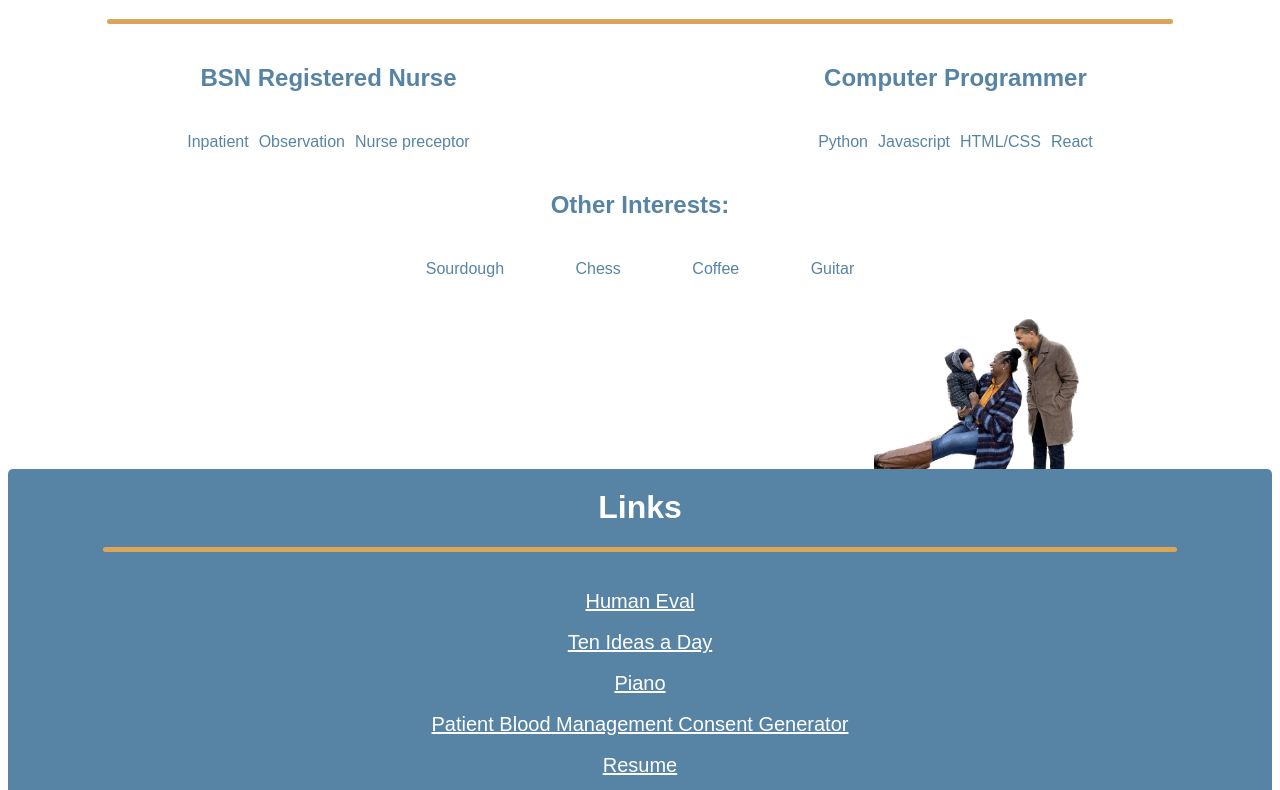
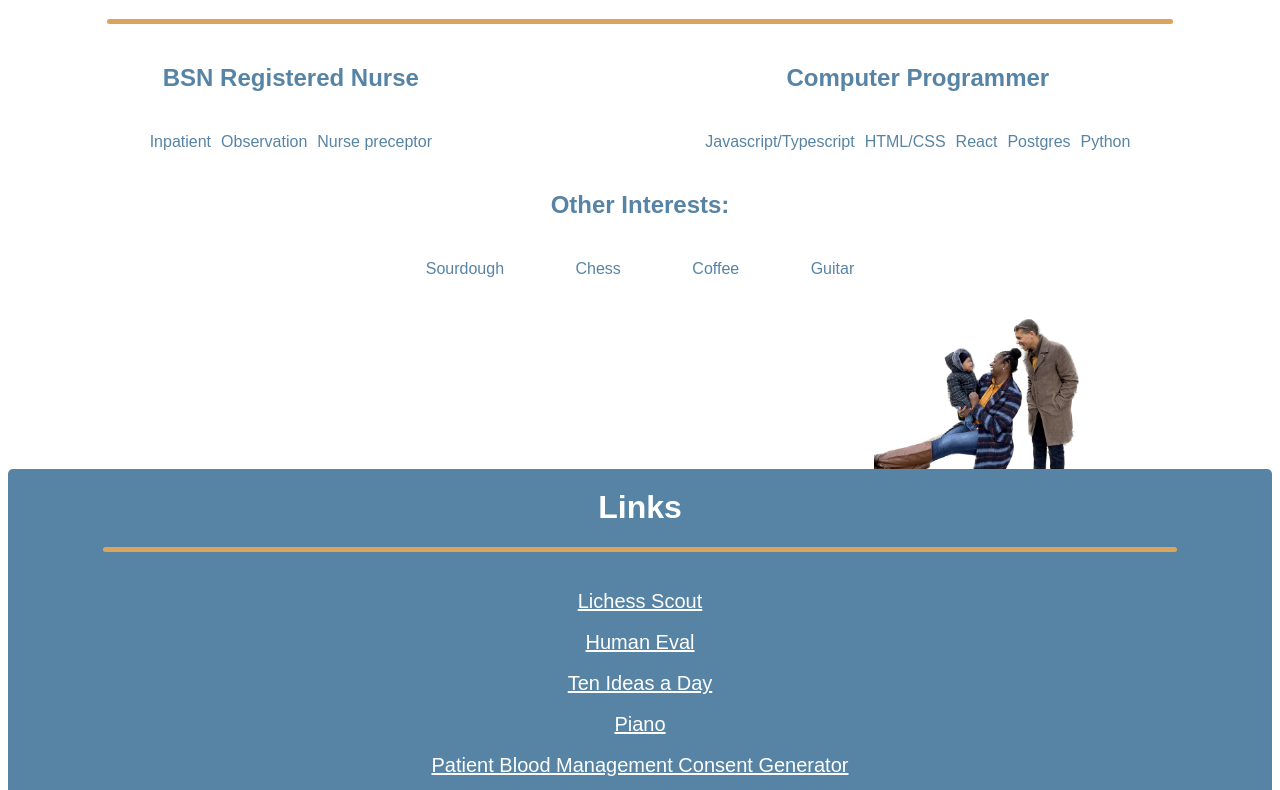
Before and after one commit to waynebeam/prof-website, a plain HTML site: page index.html in a window 1280 px wide. Shown: the part 510-1300 px from the top of the page. Drawn offline with Linux system fonts and the light colour scheme.

Commit message:
added lichess scout. Split links section

```diff
--- a/contact-frame.html
+++ b/contact-frame.html
@@ -1,20 +1,22 @@
 <!DOCTYPE html>
 <html lang="en">
+
 <head>
     <meta charset="UTF-8">
     <meta http-equiv="X-UA-Compatible" content="IE=edge">
     <meta name="viewport" content="width=device-width, initial-scale=1.0">
     <link rel="stylesheet" href="style.css">
 </head>
+
 <body>
     <div class="contact-frame">
 
         <table class="contact-frame">
             <tr>
                 <td><img class="frame-img" src="header-image.png" alt="Author and son"></td>
-                <td>I'm ready for your next project!</td>
+                <td>Open for work in software engineering</td>
                 <td><a href="mailto:wayne@waynebeam.net?subject=Contact%20from%20waynebeam.net">
-                    Contact Me</a></td>
+                        Contact Me</a></td>
             </tr>
         </table>
 
@@ -22,4 +24,5 @@
     </div>
 
 </body>
+
 </html>
--- a/index.html
+++ b/index.html
@@ -1,5 +1,6 @@
 <!DOCTYPE html>
 <html lang="en">
+
 <head>
     <meta charset="UTF-8">
     <meta http-equiv="X-UA-Compatible" content="IE=edge">
@@ -7,14 +8,15 @@
     <title>Wayne Beam</title>
     <link rel="stylesheet" href="style.css">
 </head>
+
 <body>
     <!--Header Orange section-->
     <div class="header-section">
-        <a class="header-email tooltip-bottom"
-        tooltip="Please get in touch! Happy to chat" href="mailto:wayne@waynebeam.net?subject=Contact%20from%20waynebeam.net">wayne@waynebeam.net</a>
+        <a class="header-email tooltip-bottom" tooltip="Please get in touch! Happy to chat"
+            href="mailto:wayne@waynebeam.net?subject=Contact%20from%20waynebeam.net">wayne@waynebeam.net</a>
         <img class="header-image" src="header-image.png" alt="Header image of author and son">
         <h1 class="header-name tooltip-bottom" tooltip='"Jr." technically. Love you, Dad'>Wayne Beam</h1>
-        <div class="blue-separator separator" ></div>
+        <div class="blue-separator separator"></div>
         <h2 class="header-subtitle">Registered Nurse | Programmer</h2>
     </div>
 
@@ -45,10 +47,11 @@
             <div class="about-me-subsection">
                 <h2>Computer Programmer</h2>
                 <div class="skill-list">
-                    <p class="tooltip" tooltip="Kivy Django">Python</p>
-                    <p class="tooltip" tooltip="Websties and webapps">Javascript</p>
+                    <p class="tooltip" tooltip="Full stack wtih NextJS">Javascript/Typescript</p>
                     <p class="tooltip" tooltip="Created this very website!">HTML/CSS</p>
                     <p class="tooltip" tooltip="Also some React Native">React</p>
+                    <p class="tooltip" tooltip="Pure SQL, Prisma, and Psycopg2">Postgres</p>
+                    <p class="tooltip" tooltip="Flask Django">Python</p>
 
                 </div>
             </div>
@@ -72,33 +75,36 @@
         <h1 class="links-title">Links</h1>
         <div class="orange-separator separator"></div>
         <br>
-            <a href="https://waynebeam.net/humaneval" target="_blank" rel="noreferrer noopener"
-            class="tooltip" tooltip="Show your human evaluation in the style of a computer evaluation">Human Eval</a>
+        <a href="https://scout.waynebeam.net" target="_blank" rel="noreferrer noopener" class="tooltip"
+            tooltip="Search a Lichess.org user to view a scouting report">Lichess Scout</a>
         <br><br>
-            <a href="https://tenideas.waynebeam.net" target="_blank" rel="noreferrer noopener"
-            class="tooltip" tooltip="An idea tracker for recording 10 ideas a day">Ten Ideas a Day</a>
+        <a href="https://waynebeam.net/humaneval" target="_blank" rel="noreferrer noopener" class="tooltip"
+            tooltip="Show your human evaluation in the style of a computer evaluation">Human Eval</a>
         <br><br>
-            <a href="https://waynebeam.net/piano" target="_blank" rel="noreferrer noopener"
-            class="tooltip" tooltip="A browswer piano for sketching ideas">Piano</a>
+        <a href="https://tenideas.waynebeam.net" target="_blank" rel="noreferrer noopener" class="tooltip"
+            tooltip="An idea tracker for recording 10 ideas a day">Ten Ideas a Day</a>
         <br><br>
-            <a href="https://waynebeam.net/pbm" target="_blank" rel="noreferrer noopener"
-            class="tooltip" tooltip="Tool for generating custom bloodless medicine consent forms">Patient Blood Management Consent Generator</a>
+        <a href="https://waynebeam.net/piano" target="_blank" rel="noreferrer noopener" class="tooltip"
+            tooltip="A browswer piano for sketching ideas">Piano</a>
         <br><br>
+        <a href="https://waynebeam.net/pbm" target="_blank" rel="noreferrer noopener" class="tooltip"
+            tooltip="Tool for generating custom bloodless medicine consent forms">Patient Blood Management Consent
+            Generator</a>
+        <br><br>
+        <div class="white-separator separator"></div>
         <a href="waynebeamresume.pdf" target="_blank" rel="noreferrer noopener">Resume</a>
         <br><br>
         <a href="https://www.linkedin.com/in/wayne-beam-917030167" target="_blank"
             rel="noreferrer noopener">LinkedIn</a>
         <br><br>
-            <a href="https://github.com/waynebeam" target="_blank"
-            rel="noreferrer noopener">Github</a>
+        <a href="https://github.com/waynebeam" target="_blank" rel="noreferrer noopener">Github</a>
         <br><br>
-            <a href="https://replit.com/@waynebeam" target="_blank"
-            rel="noreferrer noopener">Replit</a>
+        <a href="https://replit.com/@waynebeam" target="_blank" rel="noreferrer noopener">Replit</a>
         <br><br>
-            <a href="https://twitter.com/WayneBeam" target="_blank"
-            rel="noreferrer noopener">Twitter</a>
+        <a href="https://twitter.com/WayneBeam" target="_blank" rel="noreferrer noopener">Twitter</a>
         <br><br>
-        <div class="white-separator separator"></div>
+        <div class="orange-separator separator"></div>
+
 
     </div>
     <!--Contact Frame-->
@@ -112,4 +118,5 @@
 
 
 </body>
+
 </html>
```
Also changed, not shown: 1 other file. Lines whose indentation alone changed are shown as unchanged.
